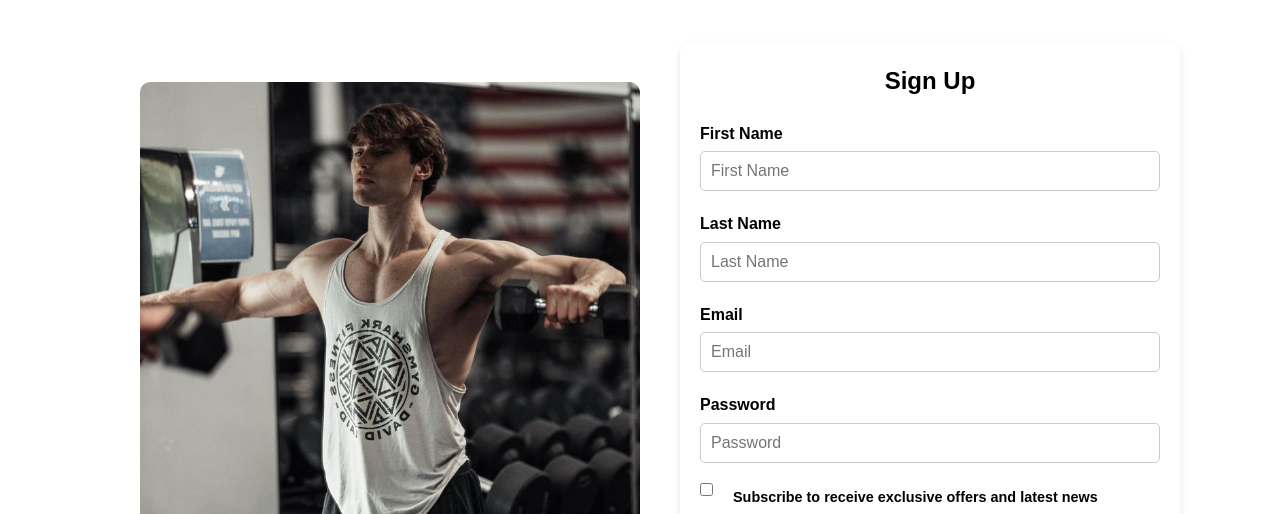
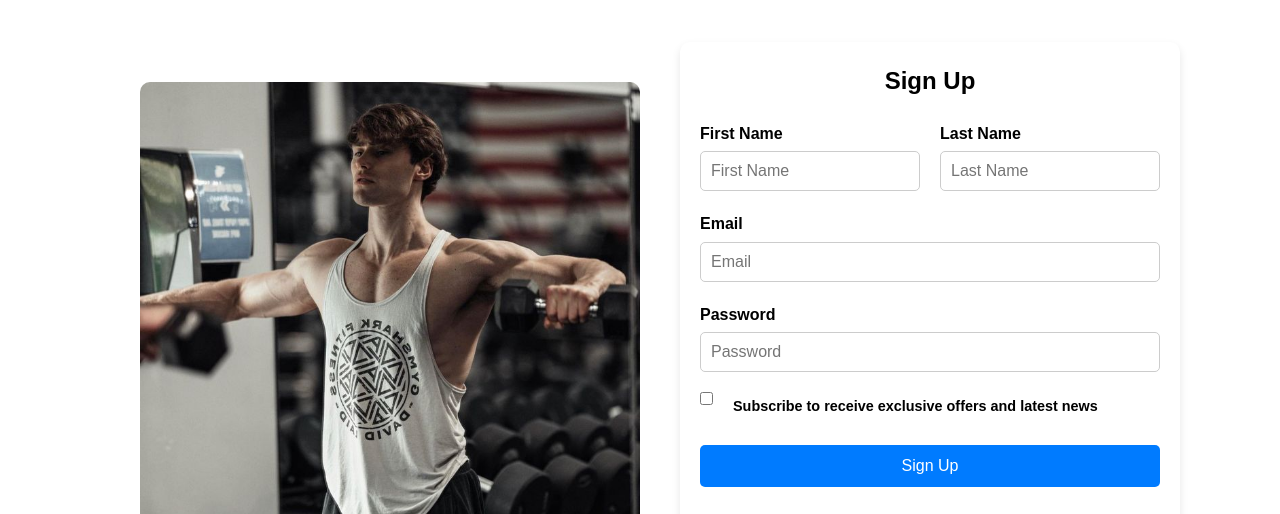
Before and after one commit to KazMiller1982/jemmm, a plain HTML site: page index.html in a window 1280 px wide. Shown: the part 1280-1794 px from the top of the page. Drawn offline with Linux system fonts and the light colour scheme.

Commit message:
styles.css

```diff
--- a/styles.css
+++ b/styles.css
@@ -8,6 +8,49 @@
 body {
     font-family: Arial, sans-serif;
     line-height: 1.6;
+}
+
+.sign-up-container {
+    display: flex;
+    align-items: flex-start;
+    justify-content: center;
+    gap: 20px;
+    margin-top: 40px;
+    flex-direction: row; /* Desktop: image on the left */
+    max-width: 1200px;
+    margin: auto;
+}
+
+.image-container {
+    flex: 1;
+    padding: 20px;
+    text-align: center;
+}
+
+.image-container img {
+    width: 100%;
+    height: auto;
+    object-fit: cover;
+    border-radius: 10px;
+}
+
+.form-container {
+    flex: 1;
+    background-color: white;
+    padding: 40px;
+    box-shadow: 0 4px 8px rgba(0, 0, 0, 0.1);
+    border-radius: 10px;
+    max-width: 500px;
+}
+
+/* Name Fields Styling */
+.name-fields {
+    display: flex;
+    gap: 20px;
+}
+
+.name-field {
+    flex: 1;
 }
 
 /* Navbar and Navigation Styles */
```
